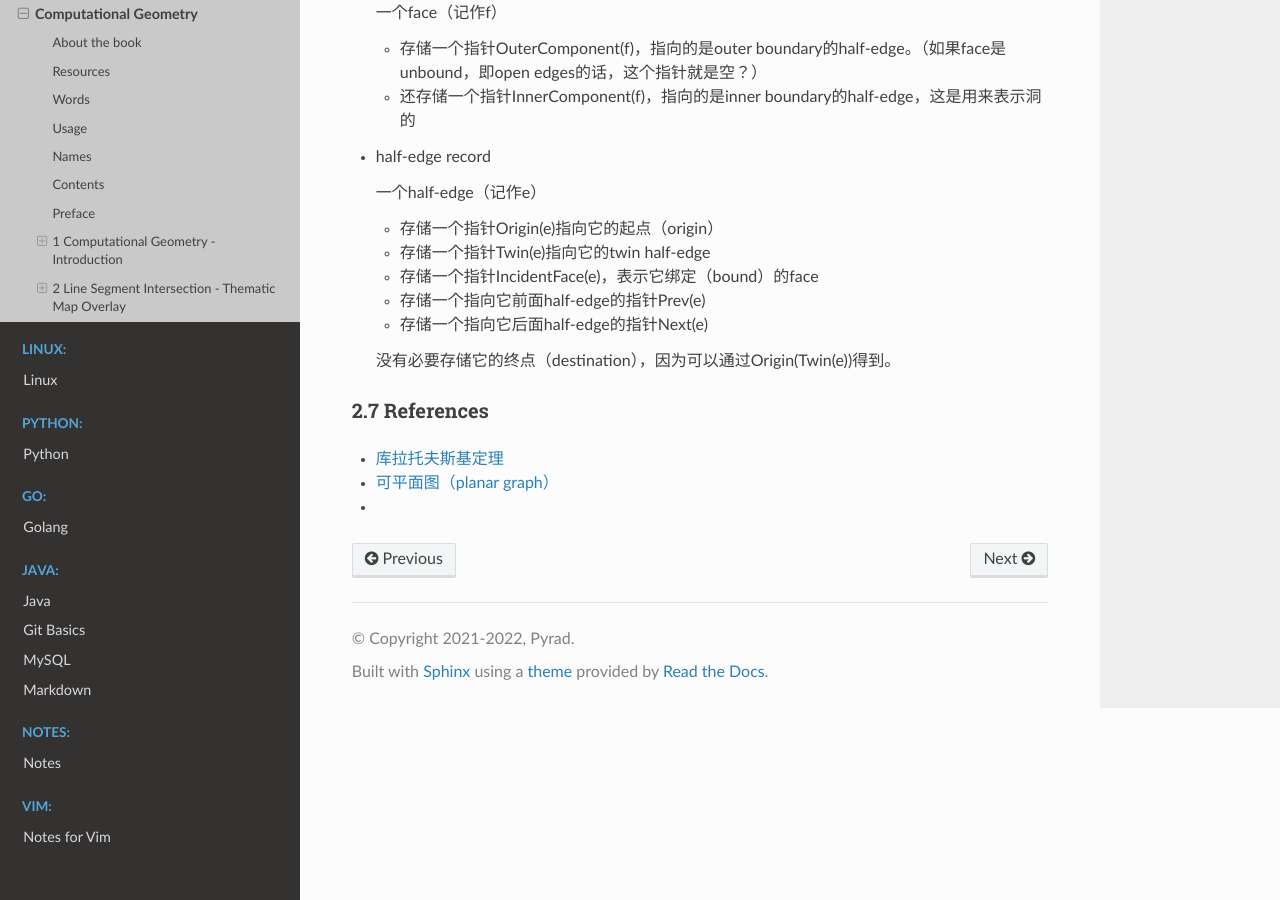
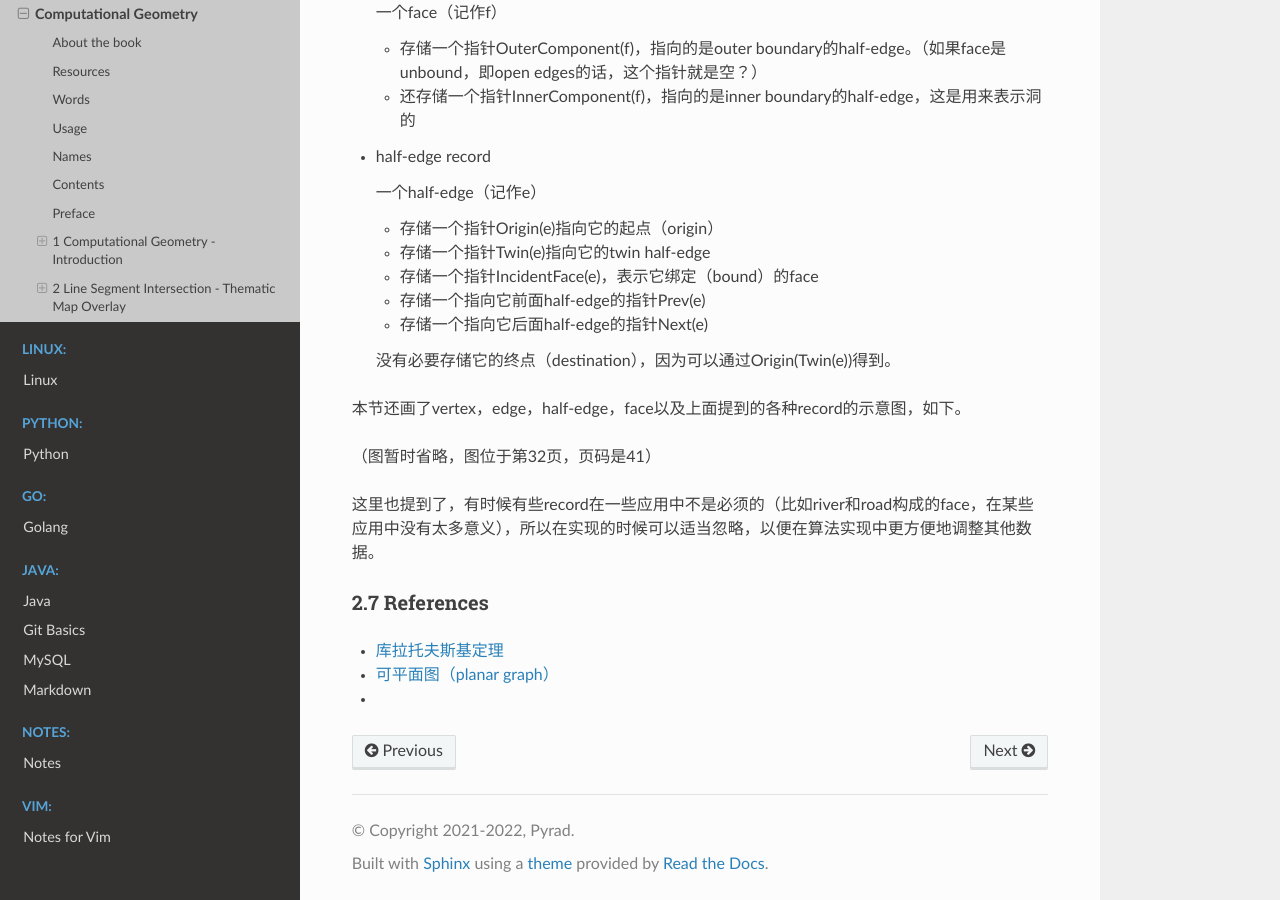
Before and after one commit to Pyrad/pyradnotes, a Sphinx documentation site: the page built from source/Geometry/ComputationalGeometryAA3rd.md, in a window 1280 px wide and 900 px high, scrolled down 16235 px. Built offline with Sphinx 7.4.7 and the Read the Docs theme 2.0.0, drawn with Linux system fonts in a browser that asks for light colours.

Commit message:
CGAA3: Finished section 2 of chapter 2

```diff
--- a/source/Geometry/ComputationalGeometryAA3rd.md
+++ b/source/Geometry/ComputationalGeometryAA3rd.md
@@ -651,6 +651,16 @@ Lemma 2.2 和Lemma 2.3 分别是这个算法的正确性，以及算法的时间
 
   没有必要存储它的终点（destination），因为可以通过Origin(Twin(e))得到。
 
+本节还画了vertex，edge，half-edge，face以及上面提到的各种record的示意图，如下。
+
+（图暂时省略，图位于第32页，页码是41）
+
+这里也提到了，有时候有些record在一些应用中不是必须的（比如river和road构成的face，在某些应用中没有太多意义），所以在实现的时候可以适当忽略，以便在算法实现中更方便地调整其他数据。
+
+
+
+
+
 
 
 ### 2.7 References
```
